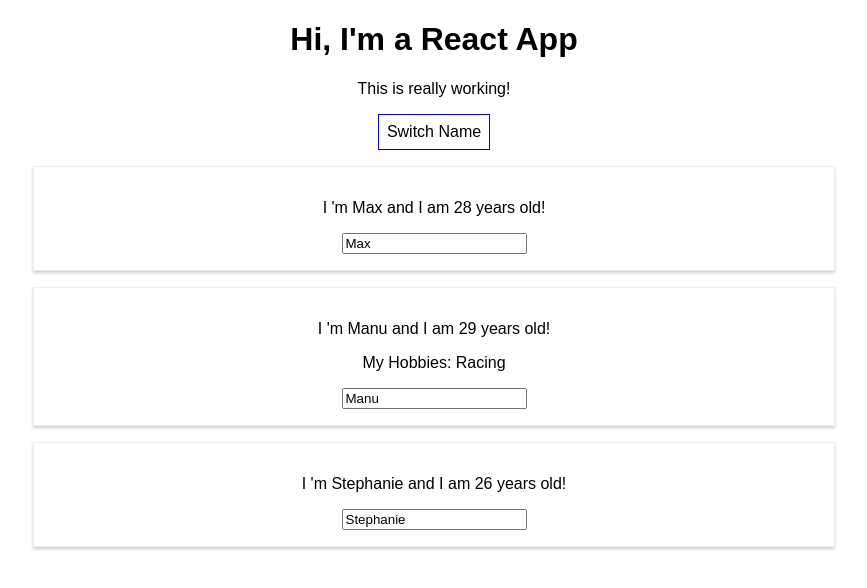
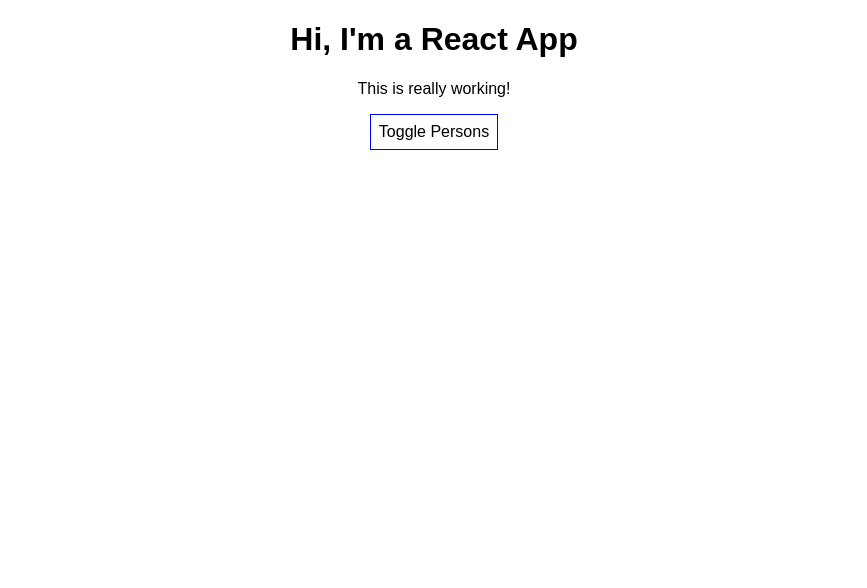
Before and after one commit to techfreakworm/react-course-practice, a React (Create React App) app in the folder react-base-features/: page / in a window 1280 px wide. Shown: the top 588 px of the page, without its empty margins (206-1073 px from the left). Built offline with nearby package versions, Linux system fonts and the light colour scheme.

Commit message:
Conditionally render JSX

```diff
--- a/react-base-features/src/App.js
+++ b/react-base-features/src/App.js
@@ -9,7 +9,8 @@
       { name: 'Manu', age: 29 },
       { name: 'Stephanie', age: 26 }
     ],
-    otherState: 'some other value'
+    otherState: 'some other value',
+    showPersons: false
   };
 
   switchNameHandler = (newName) => {
@@ -34,6 +35,11 @@
       });
   };
 
+  togglePersonHandler = () => {
+    const doesShow = this.state.showPersons;
+    this.setState({showPersons: !doesShow})
+  };
+
   render() {
       const style = {
         backgroundColor: 'white',
@@ -48,8 +54,10 @@
         <h1>Hi, I'm a React App</h1>
         <p>This is really working!</p>
         <button style={style}
-        onClick={() => this.switchNameHandler('Mayank')}
-        >Switch Name</button>
+        onClick={this.togglePersonHandler}
+        >Toggle Persons</button>
+        { this.state.showPersons === true ?
+          <div >
           <Person
             name={this.state.persons[0].name}
             age={this.state.persons[0].age}
@@ -66,6 +74,8 @@
             name={this.state.persons[2].name}
             age={this.state.persons[2].age}
           />
+          </div> : null
+        }
       </div>
     );
     // return React.createElement('div', {className: 'App'}, React.createElement('h1', null, 'Does this work now?'));
```
Lines whose indentation alone changed are shown as unchanged.
